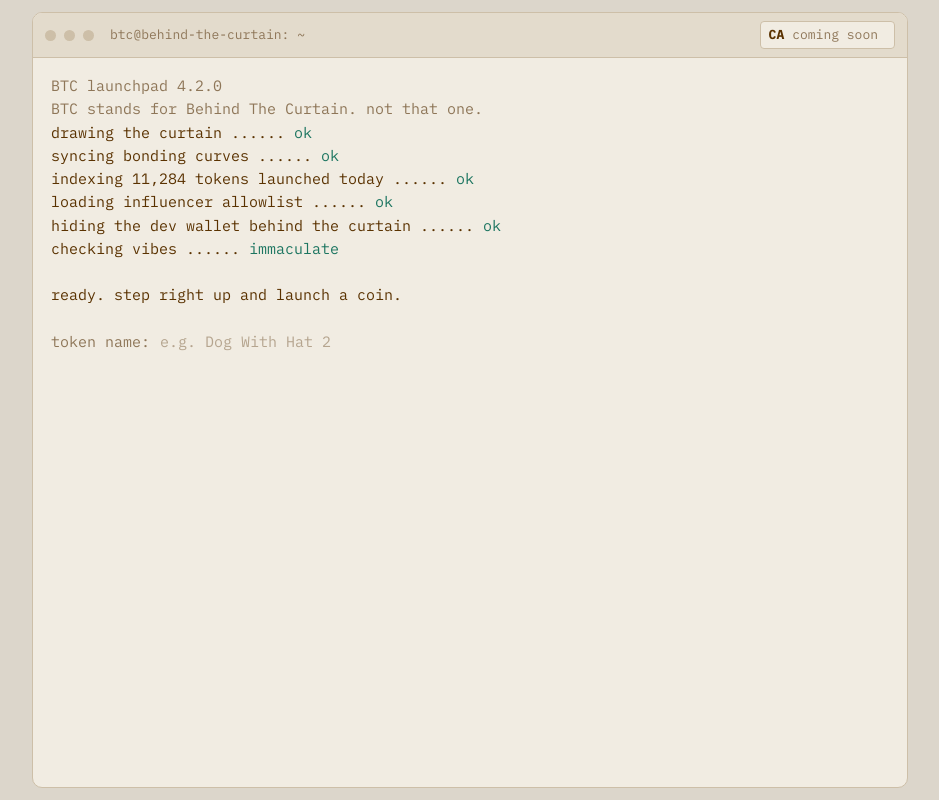
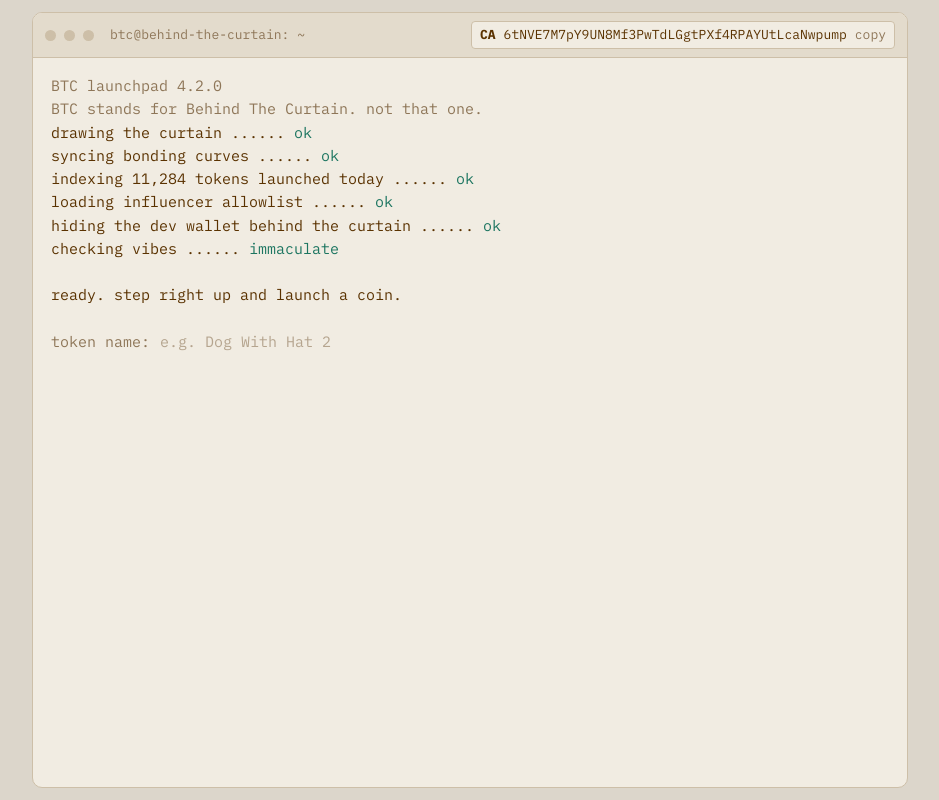
Before and after one commit to JT40404/btc, a plain HTML site: page index.html in a window 1280 px wide. Shown: the whole page, without its empty margins (170-1109 px from the left). Drawn offline with Linux system fonts and the light colour scheme.

Commit message:
Update index.html

```diff
--- a/index.html
+++ b/index.html
@@ -121,7 +121,7 @@ input[type=range]{width:100%;accent-color:var(--fg);height:26px;margin:2px 0 0}
 
 <script>
 // ===== Paste your contract address between the quotes =====
-const CONTRACT_ADDRESS = "";
+const CONTRACT_ADDRESS = "6tNVE7M7pY9UN8Mf3PwTdLGgtPXf4RPAYUtLcaNwpump";
 // ============================================================
 
 const $ = s => document.querySelector(s);
```
